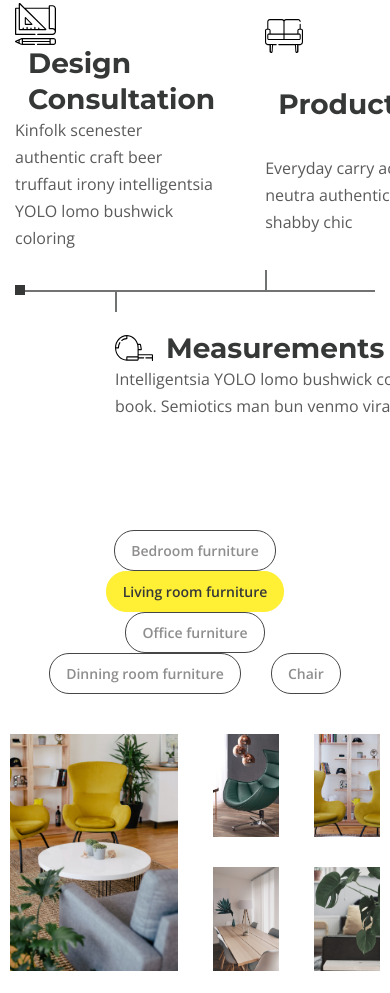
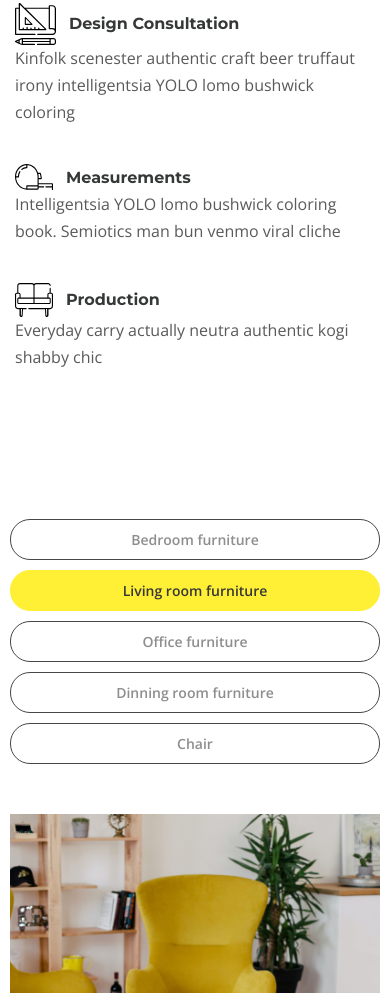
Before and after one commit to iuru2522/Desire, a website: page app/index.html in a window 390 px wide. Shown: the part 3151-4144 px from the top of the page. Drawn offline with nearby package versions, Linux system fonts and the light colour scheme.

Commit message:
added responsive design part3 for index.html Final

```diff
--- a/app/js/main.js
+++ b/app/js/main.js
@@ -10,6 +10,10 @@ $(function () {
     $('.header__btn-menu').on('click', function(){
         $('.menu').toggleClass('menu--open');
     });
+
+    if($(window).width() < 651){
+        $('.works-path__item--measurements').appendTo($('.works-path__items-box'));
+    }
 
     $('.top__slider').slick({
         dots: true,
--- a/app/scss/_media.scss
+++ b/app/scss/_media.scss
@@ -21,6 +21,15 @@
     .footer{
         &__info{
             width: 380px;
+        }
+    }
+    .gallery{
+        &__items{
+            grid-gap: 10px;
+        }
+        &__btn{
+            margin: 0;
+            padding: 6px 10px;
         }
     }
 }
@@ -98,7 +107,14 @@
             margin-left: 100px;
         }
     }
-
+    .gallery{
+        &__buttons{
+           display: grid;
+        }
+        &__btn{
+            margin-bottom: 10px;
+        }
+    }
 }
 @media (max-width: 650px){
     .top{
@@ -114,6 +130,7 @@
         &__slider-text{
             margin-bottom: 15px;
         }
+    }
     .works-path{
         &__items-box::before,
         &__item--production::after,
@@ -122,9 +139,34 @@
         }
         &__items-box{
             border: none;
+            flex-wrap: wrap;
+        }
+        &__item--measurements{
+            margin-left: 0;
+            padding-top: 0;
+            padding-bottom: 38px;
+        }
+        &__item--production{
+            margin-left: 0;
+            order: 1;
+        }
+        &__items{
+            // display: flex;
+        }
+        &__item{
+            width: 100%;
         }
     }
-
+    .blog-box{
+        &__items{
+            display: block;
+        }
+        &__img{
+            width: 100%;
+        }
+        &__item{
+            margin-bottom: 20px;
+        }
     }
 }
 @media (max-width: 540px){
@@ -184,13 +226,30 @@
     .collection{
         grid-template-columns: repeat(1, 1fr);
     }
-    .new-collection{
-        &__title{
-        }
-    }
     %title-font{
         font-size: 28px;
         line-height: 36px;
+    }
+    .blog-box{
+        &__item-title{
+            font-size: 22px;
+            line-height: 36px;
+        }
+    }
+    .works-path{
+        &__item-title{
+            font-size: 16px;
+            line-height: 27px;
+        }
+    }
+    .gallery{
+        &__items{
+            grid-template-columns: repeat(1, 1fr);
+        }
+        &__item:first-child{
+            grid-column: 1;
+            grid-row: 1;
+        }
     }
 }
 @media (max-width: 375px){
```
Also changed, not shown: app/css/style.min.css, app/js/main.min.js. Lines whose indentation alone changed are shown as unchanged.
